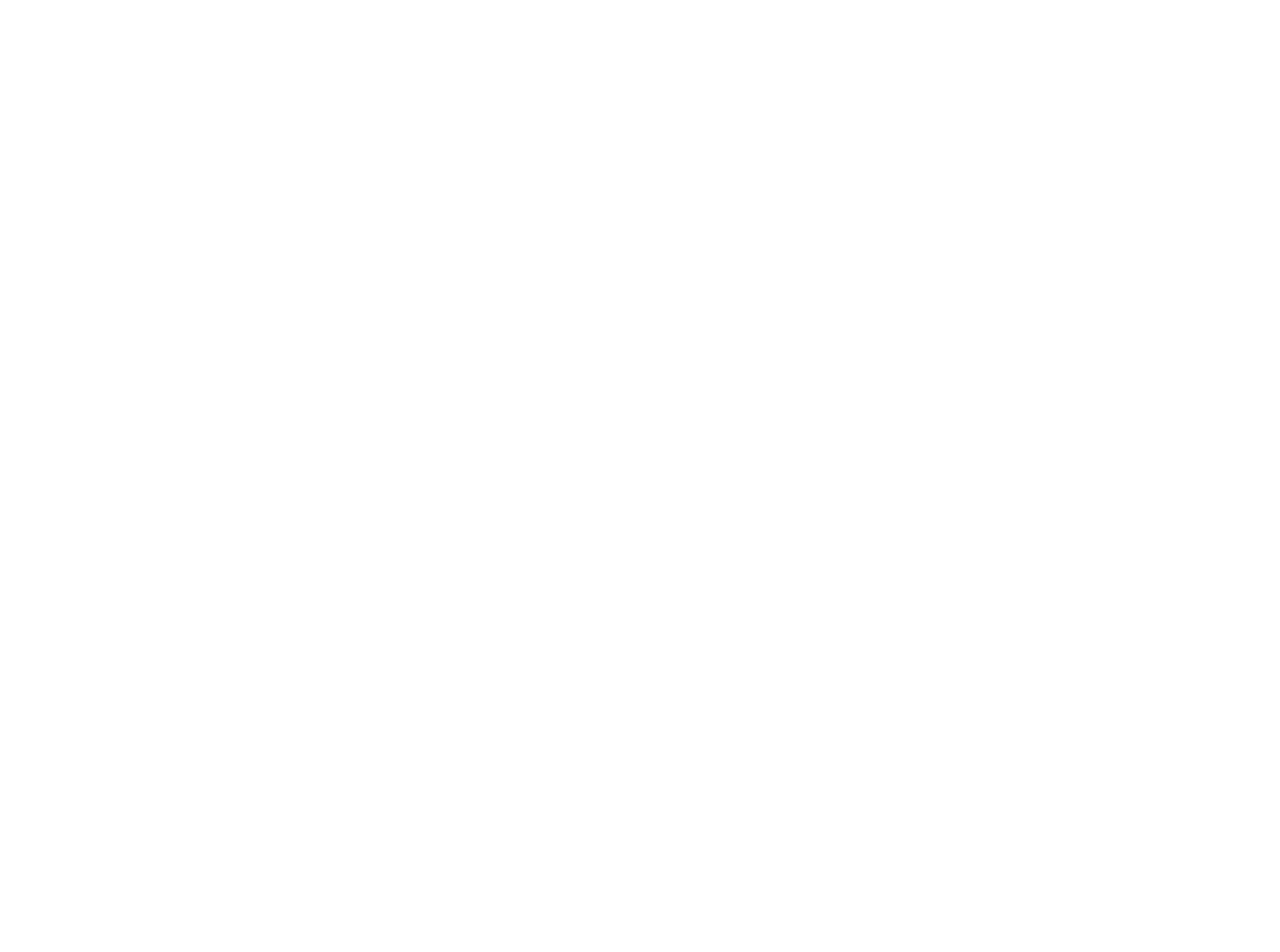
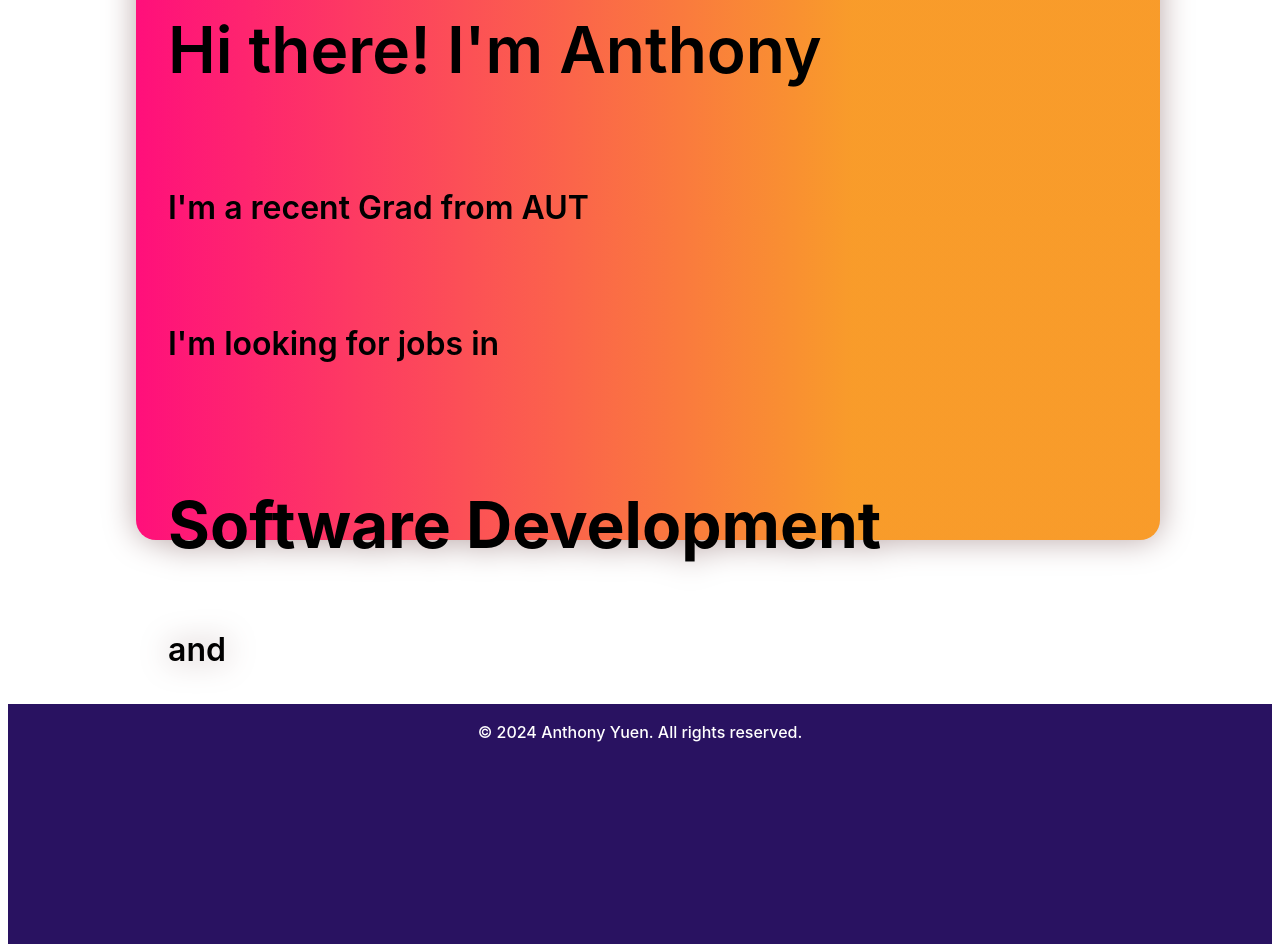
Before and after one commit to An1honyY/anthonyyuen, a React (Vite) app: page / in a window 1280 px wide. Shown: the part 291-1243 px from the top of the page. Before the commit the page ends 800 px from the top, so only its background shows below. Built offline with nearby package versions, Linux system fonts and the light colour scheme.

Commit message:
Main Home Card and Basic Footer

```diff
--- a/src/App.jsx
+++ b/src/App.jsx
@@ -2,6 +2,7 @@
 import './App.css'
 import { BrowserRouter as Router, Routes, Route } from 'react-router-dom'
 import Header from './components/header'
+import Footer from './components/footer'
 import Home from './pages/home'
 import About from './pages/about'
 import Projects from './pages/projects'
@@ -20,6 +21,7 @@
           <Route path="/projects" element={<Projects />} />
           <Route path="/contact" element={<Contact />} />
         </Routes>
+        <Footer />
       </Router>
     </>
   )
--- /dev/null
+++ b/src/components/footer.css
@@ -0,0 +1,16 @@
+footer {
+    color: white;
+    background-color: #291261;
+    min-height: 30vh;
+    width: auto;
+    bottom: 0;
+    position : relative;
+}
+
+footer .copyright {
+    bottom: 0;
+    padding: 1em;
+    font-size: 1em;
+    font-weight: 500;
+    color: white;
+}
--- /dev/null
+++ b/src/components/footer.jsx
@@ -0,0 +1,16 @@
+import React from "react";
+import "./footer.css";
+
+function Footer() {
+    return (
+        <>
+            <footer>
+                <p className="copyright">
+                    © 2024 Anthony Yuen. All rights reserved.
+                </p>
+            </footer>
+        </>
+    )
+}
+
+export default Footer
--- a/src/components/header.css
+++ b/src/components/header.css
@@ -3,11 +3,15 @@
 header {
     color: white;
     width: 100%;
-    background: linear-gradient(to right, #765ab1, #491eaf);
-    padding: 1em;
+    background: hsla(307, 93%, 84%, 1);
+    background: linear-gradient(90deg, hsl(259, 36%, 52%) 0%, hsla(256, 96%, 44%, 1) 100%);
+    background: linear-gradient(to right, hsl(259, 36%, 52%), #491eaf);
+    filter: drop-shadow(0 0 1em #b9a6a6);
+    padding: 1em 1em 0em 1em;
     font-size: 0.6em;
     text-align: left;
-    margin-bottom: 2em;
+    margin-bottom: 4em;
+    width: auto;
     display: flex;
     flex-direction: row;
     justify-content: space-between;
--- a/src/index.css
+++ b/src/index.css
@@ -35,16 +35,3 @@
 button:focus-visible {
   outline: 4px auto -webkit-focus-ring-color;
 }
-
-@media (prefers-color-scheme: light) {
-  :root {
-    color: #213547;
-    background-color: #ffffff;
-  }
-  a:hover {
-    color: #747bff;
-  }
-  button {
-    background-color: #f9f9f9;
-  }
-}
--- a/src/pages/home.css
+++ b/src/pages/home.css
@@ -1,6 +1,43 @@
-.home-title {
+.home {
+    /* background-image: url("../assets/whiteswiggles.jpg"); */
+    height: 100vh;
+    width: 100vw;
+    display: flex;
+    box-sizing: border-box;
+    margin-bottom: 4em;
+    position: relative;
+}
+
+.home-card {
+    background: hsla(33, 94%, 57%, 1);
+
+    background: linear-gradient(90deg, hsla(333, 100%, 53%, 1) 0%, hsla(33, 94%, 57%, 1) 70%);
+    filter: drop-shadow(0 0 1em #b9a6a6);
+    padding: 2em;
+    margin-bottom: 0em;
+    border-radius: 20px;
+    height: 75vh;
+    width: 80vw;
+    min-width: 300px;
+    margin: auto;
+    text-align: left;
+    box-sizing: border-box;
+}
+
+.home h1 {
+    font-size: 4em;
+    font-weight: 600;
+    color: black;
+}
+
+.home h2 {
     font-size: 2em;
-    color: red;
-    background-color: blue;
-    margin-bottom: 1em;
+    font-size: 4em;
+    color: black;
 }
+
+.home p {
+    font-size: 2em;
+    font-weight: 600;
+    color: black;
+}
--- a/src/pages/home.jsx
+++ b/src/pages/home.jsx
@@ -4,16 +4,21 @@
 function Home() {
     return (
         <>
-        <div className="home-title">
+            <div className="home">
+                <div className="home-card">
+                    <div className="h1">
 
-                Hello, I'm Anthony Yuen
-
-                asdasdasd
-                    asd
-                    asd
-                    asdsdf
-                    asdasdasdafffffffff
-
+                        <h1>Hi there! I'm Anthony</h1>
+                        <br></br>
+                        <p>I'm a recent Grad from AUT</p>
+                        <br></br>
+                        <p>I'm looking for jobs in </p>
+                        <br></br>
+                        <h2>Software Development</h2>
+                        <p>and</p>
+                        <h2>IT Support</h2>.
+                    </div>
+                </div>
             </div>
         </>
     )
```
Also changed, not shown: src/assets/whiteswiggles.jpg (added).
